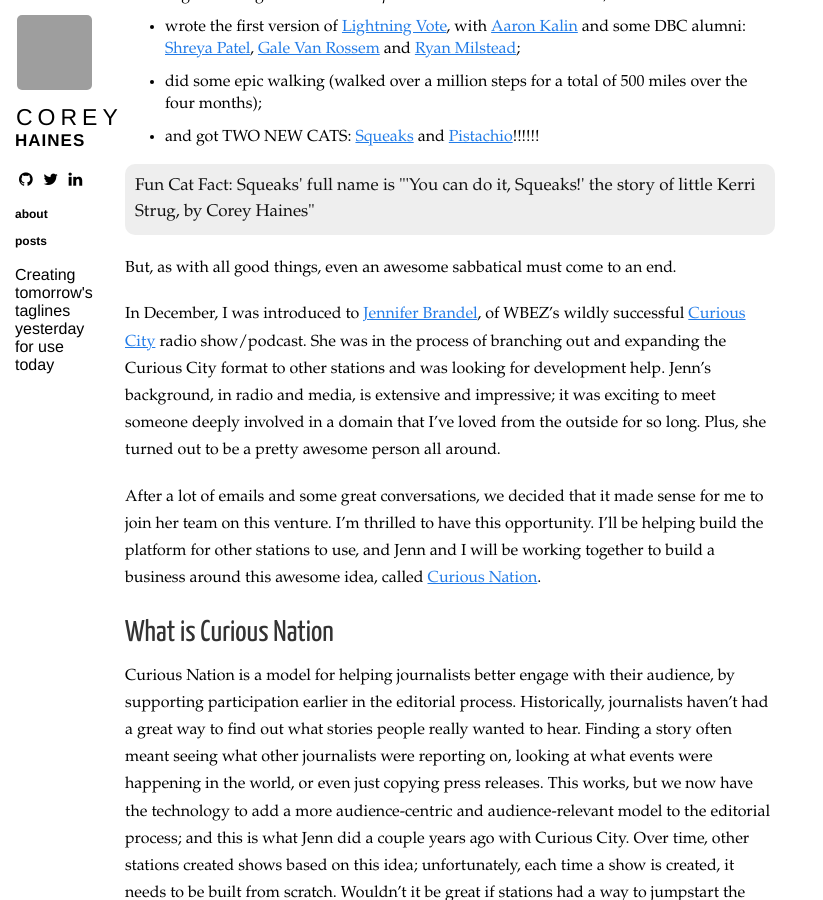
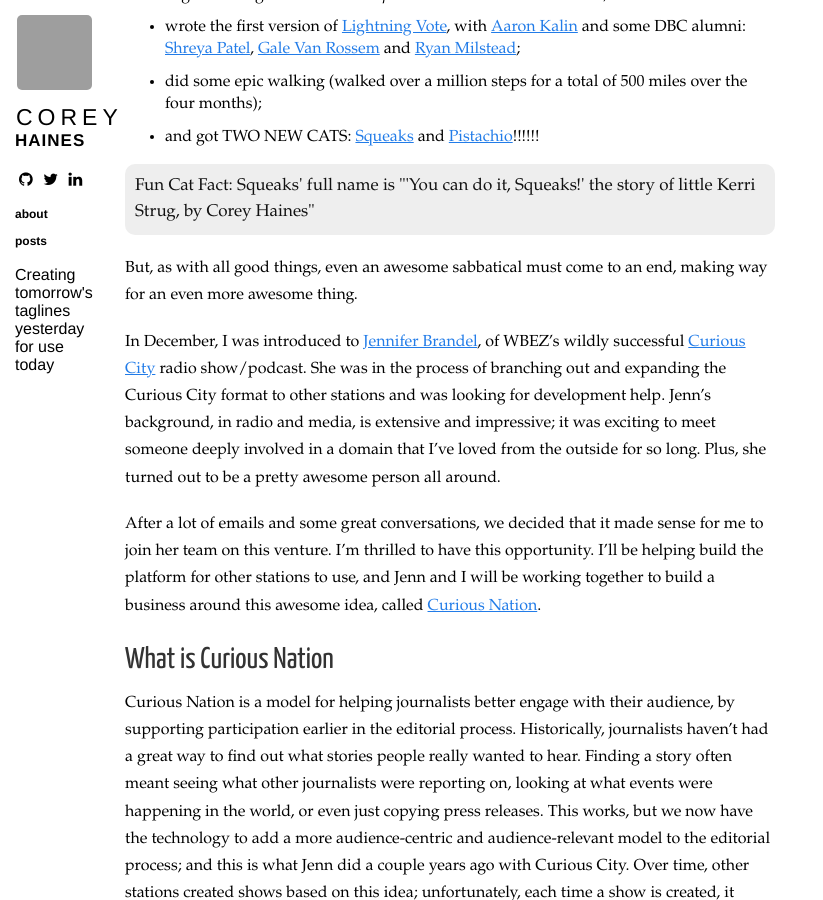
Before and after one commit to coreyhaines/coreyhaines.github.io, a Jekyll site: the page built from _posts/2015-02-04-joining-curious-nation.markdown, in a window 1280 px wide and 900 px high, scrolled down 630 px. Shown: the whole window, without its empty margins (0-823 px from the left). Built offline with Jekyll 4.4.1, drawn with Linux system fonts in a browser that asks for light colours; nearby versions of some CDN libraries; Markdown is read by kramdown in place of the engine named in the settings; comment, search, counter and statistics services are not loaded; grey boxes are pictures that could not be loaded.

Commit message:
Minor edit to emphasize this is an awesome beginning

```diff
--- a/_posts/2015-02-04-joining-curious-nation.markdown
+++ b/_posts/2015-02-04-joining-curious-nation.markdown
@@ -22,7 +22,7 @@
 <aside class='callout highlight'>Fun Cat Fact: Squeaks' full name is "'You can do it, Squeaks!' the story of little Kerri Strug, by Corey Haines"
 </aside>
 
-But, as with all good things, even an awesome sabbatical must come to an end.
+But, as with all good things, even an awesome sabbatical must come to an end, making way for an even more awesome thing.
 
 In December, I was introduced to [Jennifer Brandel](https://www.linkedin.com/in/jennbrandel), of WBEZ's wildly successful [Curious City](http://curiouscity.wbez.org/) radio show/podcast. She was in the process of branching out and expanding the Curious City format to other stations and was looking for development help. Jenn's background, in radio and media, is extensive and impressive; it was exciting to meet someone deeply involved in a domain that I've loved from the outside for so long. Plus, she turned out to be a pretty awesome person all around.
 
```
